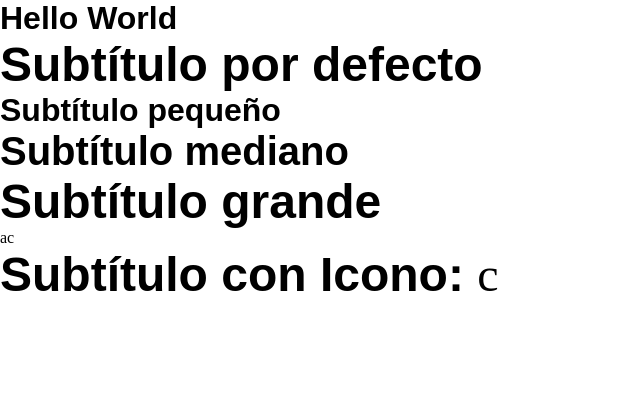
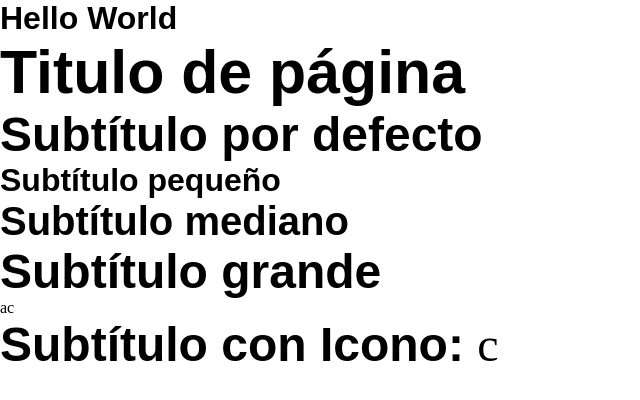
Before and after one commit to agonsant/demo-atomic-design-react, a React (Vite) app: page / in a window 1280 px wide. Shown: the top 400 px of the page, without its empty margins (0-640 px from the left). Built offline with nearby package versions, Linux system fonts and the light colour scheme; a web font is replaced by a local one.

Commit message:
feat: add Page Title Component

```diff
--- a/src/App.jsx
+++ b/src/App.jsx
@@ -2,11 +2,13 @@ import "./App.css";
 import "./ui-kit/atoms/icon/font-icons.css";
 import Subtitle from "./ui-kit/atoms/text/subtitle";
 import Icon from "./ui-kit/atoms/icon";
+import PageTitle from "./ui-kit/atoms/text/page-title";
 
 function App() {
   return (
     <>
       <h1>Hello World</h1>
+      <PageTitle>Titulo de página</PageTitle>
       <Subtitle>Subtítulo por defecto</Subtitle>
       <Subtitle size="xs">Subtítulo pequeño</Subtitle>
       <Subtitle size="md">Subtítulo mediano</Subtitle>
--- /dev/null
+++ b/src/ui-kit/atoms/text/page-title/index.jsx
@@ -0,0 +1,11 @@
+import "./style.css";
+
+const PageTitle = ({ children }) => {
+  return <h1 className="cb-page-title">{children}</h1>;
+};
+
+PageTitle.propTypes = {
+  children: () => {},
+};
+
+export default PageTitle;
--- /dev/null
+++ b/src/ui-kit/atoms/text/page-title/style.css
@@ -0,0 +1,4 @@
+.cb-page-title {
+  font-size: var(--cb-text-page-title);
+  color: var(--cb-color-text-primary, #000);
+}
```
